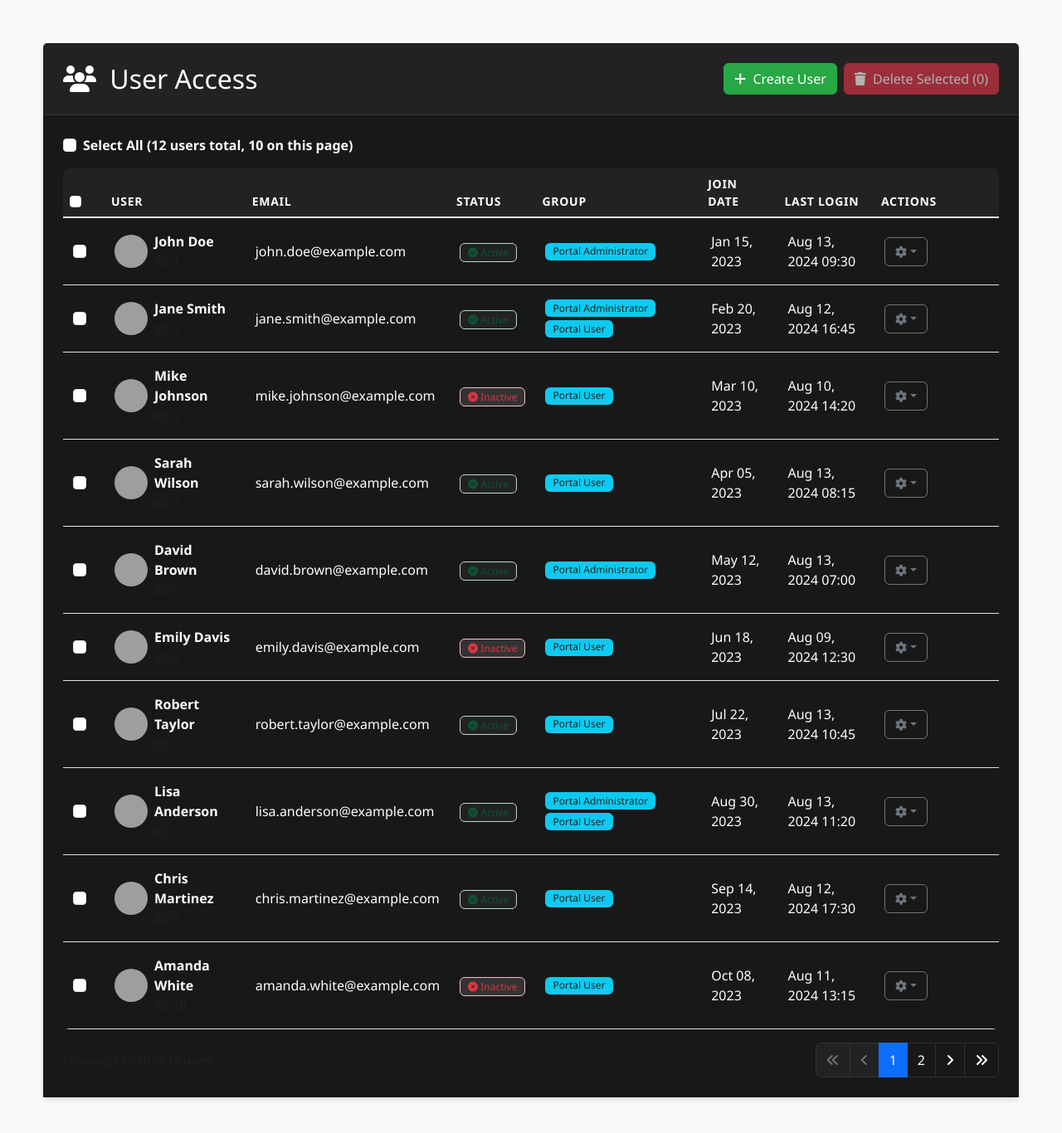
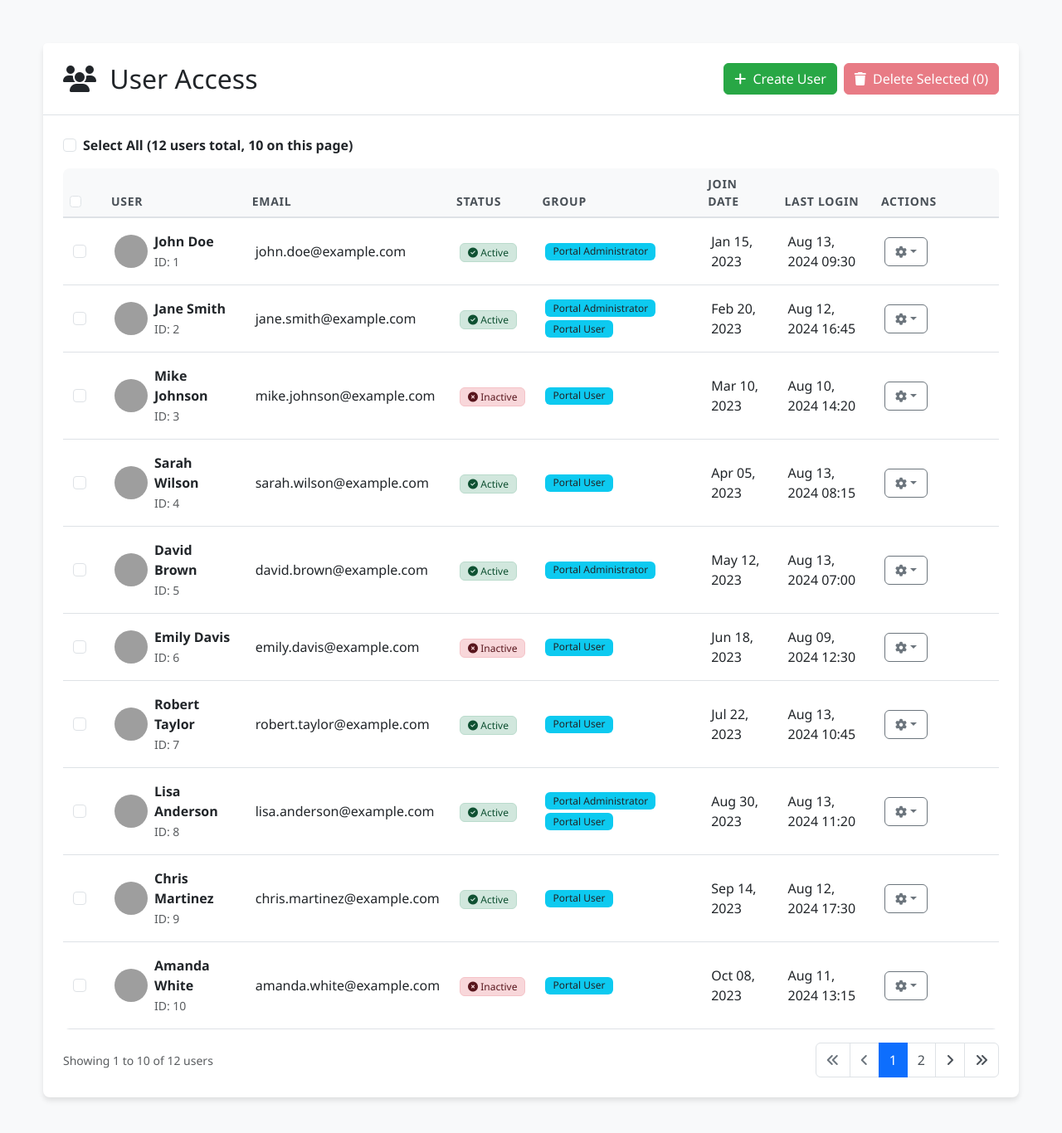
Before and after one commit to siongyuen/user-management-app, an Angular app in the folder user-management-app/: page / in a window 1280 px wide. Shown: the top 1366 px of the page at 83% size. Built offline with nearby package versions, Linux system fonts and the light colour scheme; grey boxes are pictures that could not be loaded.

Commit message:
Revert "Change background to black and publish to root docs folder for GitHub Pages"
This reverts commit 57189f429eb067e9283f2e21f191500dc8de27e0.

```diff
--- a/user-management-app/src/app/user-management/user-management.css
+++ b/user-management-app/src/app/user-management/user-management.css
@@ -1,26 +1,18 @@
 .user-management {
   padding: 0;
-  background-color: #000 !important;
-  min-height: 100vh;
 }
 
 .card {
   margin-bottom: 0;
-  background-color: #181818 !important;
-  color: #fff;
 }
 
 .card-header {
   padding: 1.5rem;
-  border-bottom: 1px solid #333;
-  background-color: #222 !important;
-  color: #fff;
+  border-bottom: 1px solid #dee2e6;
 }
 
 .card-body {
   padding: 1.5rem;
-  background-color: #181818 !important;
-  color: #fff;
 }
 
 .table {
@@ -30,18 +22,15 @@
 .table th {
   border-top: none;
   font-weight: 600;
-  color: #fff;
+  color: #495057;
   font-size: 0.875rem;
   text-transform: uppercase;
   letter-spacing: 0.05em;
-  background-color: #222 !important;
 }
 
 .table td {
   vertical-align: middle;
   padding: 1rem 0.75rem;
-  color: #fff;
-  background-color: #181818 !important;
 }
 
 .table-active {
@@ -66,12 +55,12 @@
 }
 
 .dropdown-item:hover {
-  background-color: #333;
+  background-color: #f8f9fa;
 }
 
 .dropdown-item.active {
-  background-color: #333;
-  color: #fff;
+  background-color: #e7f3ff;
+  color: #0056b3;
 }
 
 .badge {
@@ -81,14 +70,14 @@
 }
 
 .status-active {
-  background-color: #222;
+  background-color: #d1e7dd;
   color: #0f5132;
   border: 1px solid #badbcc;
 }
 
 .status-inactive {
-  background-color: #333;
-  color: #dc3545;
+  background-color: #f8d7da;
+  color: #58151c;
   border: 1px solid #f5c2c7;
 }
 
@@ -159,33 +148,32 @@
 }
 
 .page-link {
-  color: #fff;
-  border-color: #333;
-  background-color: #181818;
+  color: #495057;
+  border-color: #dee2e6;
   padding: 0.5rem 0.75rem;
 }
 
 .page-link:hover {
-  color: #fff;
-  background-color: #333;
-  border-color: #333;
+  color: #0056b3;
+  background-color: #e9ecef;
+  border-color: #dee2e6;
 }
 
 .page-item.active .page-link {
   background-color: #0d6efd;
   border-color: #0d6efd;
-  color: #fff;
+  color: white;
 }
 
 .page-item.disabled .page-link {
   color: #6c757d;
-  background-color: #222;
-  border-color: #333;
+  background-color: #fff;
+  border-color: #dee2e6;
 }
 
 .pagination-info {
   font-size: 0.875rem;
-  color: #bbb;
+  color: #6c757d;
 }
 
 /* Responsive pagination */
```
